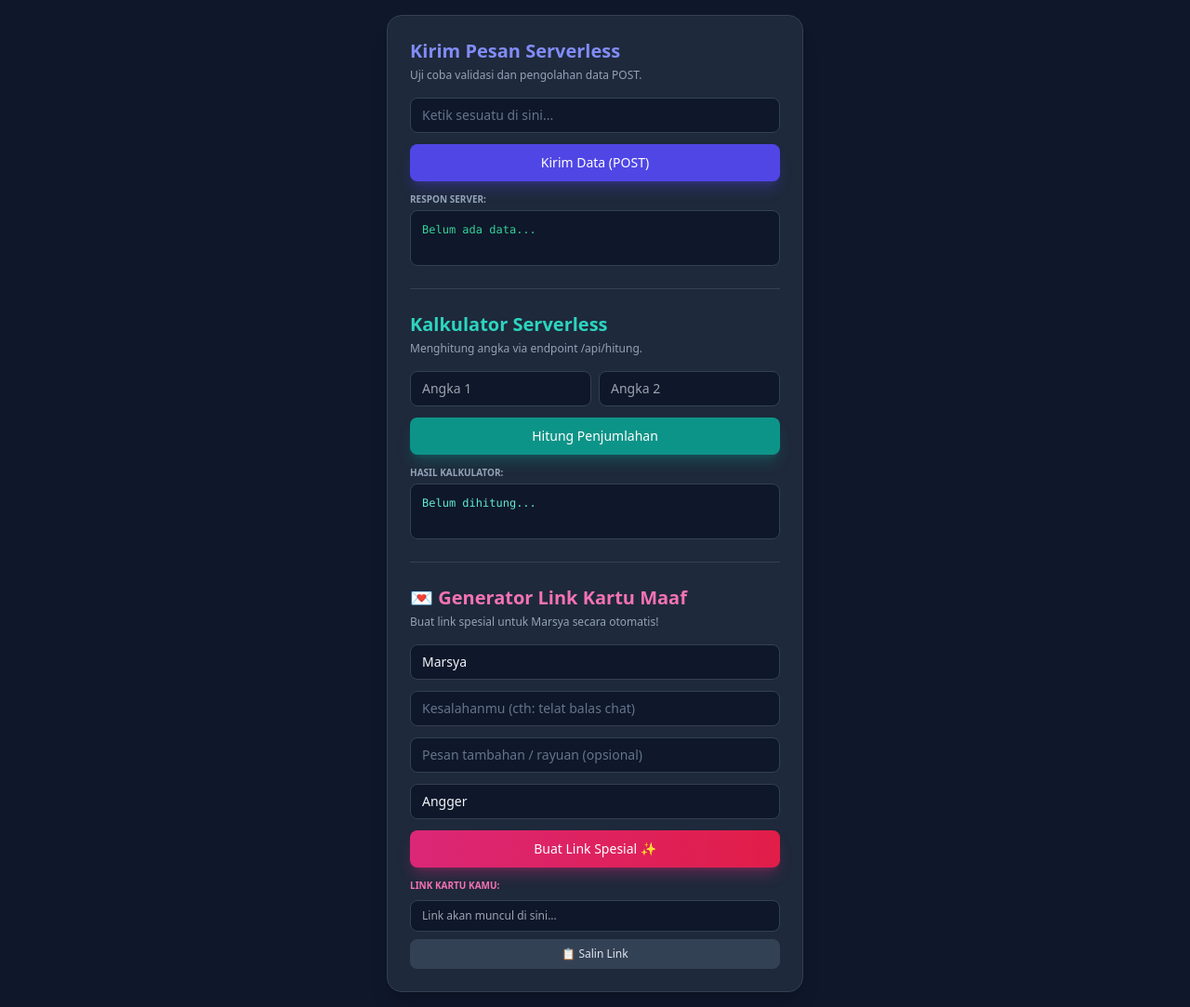
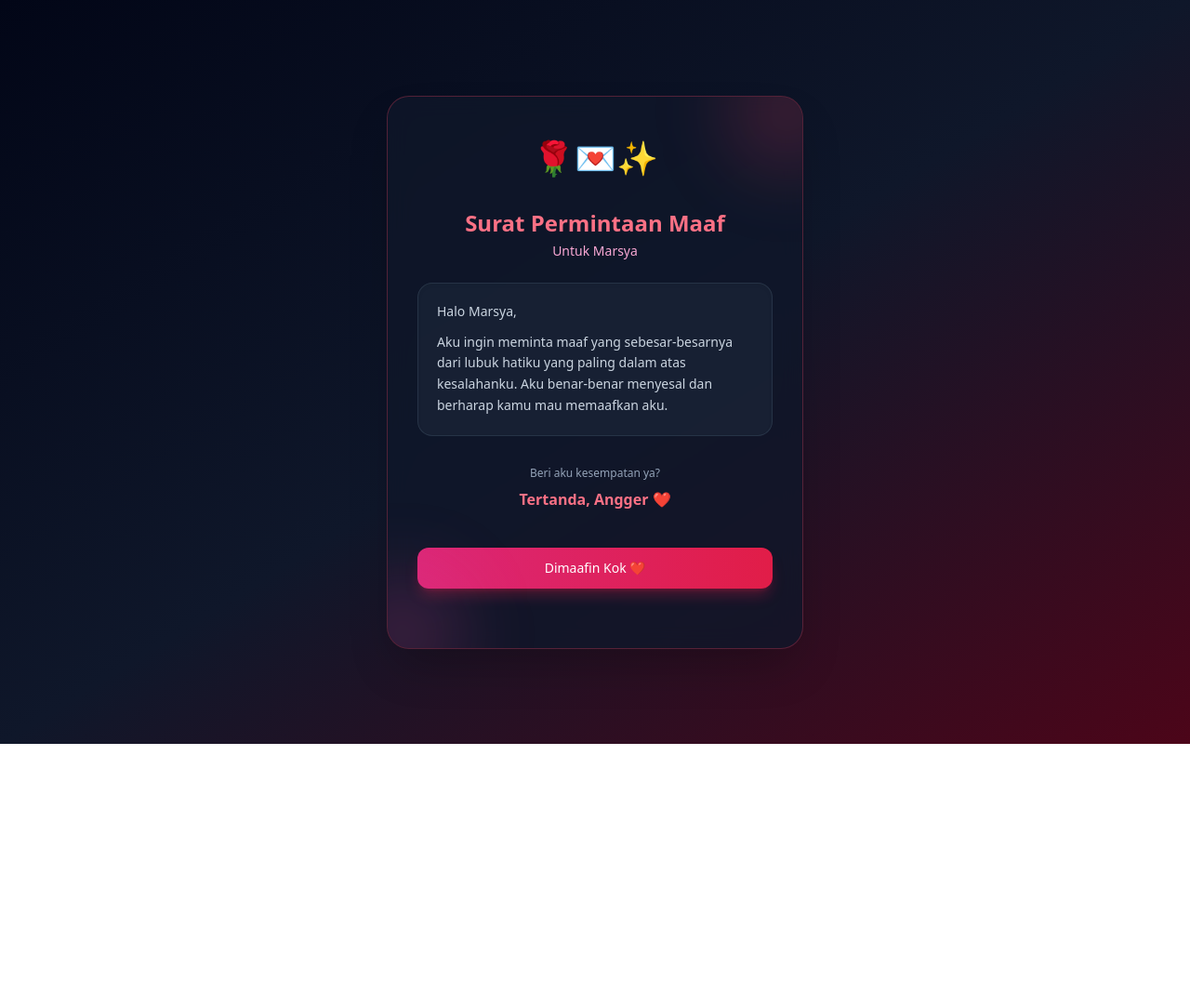
Before and after one commit to anggerkukuh9-create/serverless-baru, a plain HTML site: page kartu-maaf.html in a window 1280 px wide. Shown: the whole page at 93% size. After the commit the page ends 800 px from the top, so only its background shows below. Drawn offline with nearby package versions, Linux system fonts and the light colour scheme.

Commit message:
Update kartu-maaf.html

```diff
--- a/kartu-maaf.html
+++ b/kartu-maaf.html
@@ -3,162 +3,91 @@
 <head>
   <meta charset="UTF-8">
   <meta name="viewport" content="width=device-width, initial-scale=1.0">
-  <title>Aplikasi Serverless Modern</title>
+  <title>Sebuah Pesan Spesial Untukmu 💌</title>
   <script src="https://cdn.tailwindcss.com"></script>
 </head>
-<body class="bg-slate-900 text-slate-100 min-h-screen flex items-center justify-center p-4">
+<body class="bg-gradient-to-br from-slate-950 via-slate-900 to-rose-950 text-slate-100 min-h-screen flex items-center justify-center p-4">
 
-  <div class="bg-slate-800 p-6 rounded-2xl shadow-xl w-full max-w-md border border-slate-700 space-y-6">
+  <div class="bg-slate-900/80 backdrop-blur-md p-8 rounded-3xl shadow-2xl w-full max-w-md border border-rose-500/30 text-center space-y-6 relative overflow-hidden">
 
-    <!-- Bagian 1: Kirim Pesan -->
+    <!-- Hiasan Cahaya Latar Belakang -->
+    <div class="absolute -top-12 -right-12 w-32 h-32 bg-rose-500/20 rounded-full blur-2xl"></div>
+    <div class="absolute -bottom-12 -left-12 w-32 h-32 bg-pink-500/20 rounded-full blur-2xl"></div>
+
+    <!-- Header / Emoji -->
+    <div class="text-4xl animate-bounce">🌹💌✨</div>
+
     <div>
-      <h2 class="text-xl font-bold mb-1 text-indigo-400">Kirim Pesan Serverless</h2>
-      <p class="text-xs text-slate-400 mb-4">Uji coba validasi dan pengolahan data POST.</p>
-
-      <div class="space-y-3">
-        <input type="text" id="inputPesan" placeholder="Ketik sesuatu di sini..."
-          class="w-full px-3 py-2 bg-slate-900 border border-slate-700 rounded-lg focus:outline-none focus:border-indigo-500 text-slate-100 placeholder-slate-500 text-sm">
-
-        <button onclick="kirimData()"
-          class="w-full bg-indigo-600 hover:bg-indigo-500 text-white font-medium py-2.5 rounded-lg transition text-sm shadow-lg shadow-indigo-600/30">
-          Kirim Data (POST)
-        </button>
-      </div>
-
-      <div class="mt-3">
-        <span class="block text-[10px] font-semibold text-slate-400 uppercase mb-1">Respon Server:</span>
-        <pre id="hasilPesan" class="bg-slate-900 border border-slate-700 p-3 rounded-lg text-emerald-400 text-xs overflow-x-auto min-h-[60px]">Belum ada data...</pre>
-      </div>
+      <h1 class="text-2xl font-bold text-rose-400 mb-1">Surat Permintaan Maaf</h1>
+      <p id="teksPenerima" class="text-sm font-medium text-pink-300">Untuk Marsya</p>
     </div>
 
-    <hr class="border-slate-700">
-
-    <!-- Bagian 2: Kalkulator API -->
-    <div>
-      <h2 class="text-xl font-bold mb-1 text-teal-400">Kalkulator Serverless</h2>
-      <p class="text-xs text-slate-400 mb-4">Menghitung angka via endpoint /api/hitung.</p>
-
-      <div class="grid grid-cols-2 gap-2 mb-3">
-        <input type="number" id="angka1" placeholder="Angka 1"
-          class="w-full px-3 py-2 bg-slate-900 border border-slate-700 rounded-lg focus:outline-none focus:border-teal-500 text-slate-100 text-sm">
-        <input type="number" id="angka2" placeholder="Angka 2"
-          class="w-full px-3 py-2 bg-slate-900 border border-slate-700 rounded-lg focus:outline-none focus:border-teal-500 text-slate-100 text-sm">
-      </div>
-
-      <button onclick="hitungAngka()"
-        class="w-full bg-teal-600 hover:bg-teal-500 text-white font-medium py-2.5 rounded-lg transition text-sm shadow-lg shadow-teal-600/30">
-        Hitung Penjumlahan
-      </button>
-
-      <div class="mt-3">
-        <span class="block text-[10px] font-semibold text-slate-400 uppercase mb-1">Hasil Kalkulator:</span>
-        <pre id="hasilHitung" class="bg-slate-900 border border-slate-700 p-3 rounded-lg text-teal-300 text-xs overflow-x-auto min-h-[60px]">Belum dihitung...</pre>
-      </div>
+    <!-- Isi Kartu -->
+    <div class="bg-slate-800/60 border border-slate-700/60 p-5 rounded-2xl text-left space-y-3 text-sm text-slate-300 shadow-inner">
+      <p>Halo Marsya,</p>
+      <p id="teksIsi" class="leading-relaxed">
+        Aku ingin meminta maaf yang sebesar-besarnya dari lubuk hatiku yang paling dalam atas kesalahanku. Aku benar-benar menyesal dan berharap kamu mau memaafkan aku.
+      </p>
+      <p id="teksTambahanKustom" class="italic text-rose-300/90 text-xs hidden"></p>
     </div>
 
-    <hr class="border-slate-700">
+    <!-- Penutup & Pengirim -->
+    <div class="pt-2">
+      <p class="text-xs text-slate-400">Beri aku kesempatan ya?</p>
+      <p id="teksPengirim" class="text-base font-semibold text-rose-400 mt-2">Tertanda, Angger ❤️</p>
+    </div>
 
-    <!-- Bagian 3: Generator Link Kartu Maaf Spesial -->
-    <div>
-      <h2 class="text-xl font-bold mb-1 text-pink-400">💌 Generator Link Kartu Maaf</h2>
-      <p class="text-xs text-slate-400 mb-4">Buat link spesial untuk Marsya secara otomatis!</p>
-
-      <div class="space-y-3">
-        <input type="text" id="penerima" value="Marsya" placeholder="Nama Penerima"
-          class="w-full px-3 py-2 bg-slate-900 border border-slate-700 rounded-lg focus:outline-none focus:border-pink-500 text-slate-100 placeholder-slate-500 text-sm">
-        <input type="text" id="kesalahan" placeholder="Kesalahanmu (cth: telat balas chat)"
-          class="w-full px-3 py-2 bg-slate-900 border border-slate-700 rounded-lg focus:outline-none focus:border-pink-500 text-slate-100 placeholder-slate-500 text-sm">
-        <input type="text" id="pesanTambahan" placeholder="Pesan tambahan / rayuan (opsional)"
-          class="w-full px-3 py-2 bg-slate-900 border border-slate-700 rounded-lg focus:outline-none focus:border-pink-500 text-slate-100 placeholder-slate-500 text-sm">
-        <input type="text" id="pengirim" value="Angger" placeholder="Nama Pengirim"
-          class="w-full px-3 py-2 bg-slate-900 border border-slate-700 rounded-lg focus:outline-none focus:border-pink-500 text-slate-100 placeholder-slate-500 text-sm">
-
-        <button onclick="generateLink()"
-          class="w-full bg-gradient-to-r from-pink-600 to-rose-600 hover:from-pink-500 hover:to-rose-500 text-white font-medium py-2.5 rounded-lg transition text-sm shadow-lg shadow-pink-600/30">
-          Buat Link Spesial ✨
-        </button>
-      </div>
-
-      <div class="mt-3 space-y-2">
-        <span class="block text-[10px] font-semibold text-pink-400 uppercase">Link Kartu Kamu:</span>
-        <input type="text" id="hasilLink" readonly placeholder="Link akan muncul di sini..."
-          class="w-full px-3 py-2 bg-slate-900 border border-slate-700 rounded-lg text-rose-300 text-xs focus:outline-none">
-        <button onclick="salinLink()"
-          class="w-full bg-slate-700 hover:bg-slate-600 text-slate-200 font-medium py-2 rounded-lg transition text-xs">
-          📋 Salin Link
-        </button>
-      </div>
+    <!-- Tombol Interaksi Manis -->
+    <div class="pt-4 space-y-2">
+      <button onclick="terimaMaaf()" id="btnMaaf" class="w-full bg-gradient-to-r from-pink-600 to-rose-600 hover:from-pink-500 hover:to-rose-500 text-white font-medium py-3 rounded-xl transition shadow-lg shadow-rose-600/30 text-sm">
+        Dimaafin Kok ❤️
+      </button>
+      <p id="pesanBalasan" class="text-xs text-pink-400 font-medium h-6"></p>
     </div>
 
   </div>
 
   <script>
-    async function kirimData() {
-      const pesan = document.getElementById('inputPesan').value;
-      const kotakHasil = document.getElementById('hasilPesan');
-      if (!pesan.trim()) { kotakHasil.textContent = '⚠️ Pesan kosong!'; return; }
-      kotakHasil.textContent = 'Mengirim...';
-      try {
-        const respon = await fetch('/api/kirim-data', {
-          method: 'POST',
-          headers: { 'Content-Type': 'application/json' },
-          body: JSON.stringify({ pesanUser: pesan })
-        });
-        const data = await respon.json();
-        kotakHasil.textContent = JSON.stringify(data, null, 2);
-      } catch (e) { kotakHasil.textContent = '❌ Gagal.'; }
+    // Membaca parameter dari URL jika ada
+    const urlParams = new URLSearchParams(window.location.search);
+
+    const penerima = urlParams.get('penerima');
+    const kesalahan = urlParams.get('kesalahan');
+    const pesanTambahan = urlParams.get('pesan');
+    const pengirim = urlParams.get('pengirim');
+
+    // Jika ada parameter di URL, timpa nilai default Marsya & Angger
+    if (penerima) {
+      document.getElementById('teksPenerima').textContent = `Untuk ${penerima}`;
+      document.querySelector('.bg-slate-800/60 p:nth-child(1)').textContent = `Halo ${penerima},`;
     }
 
-    async function hitungAngka() {
-      const a1 = document.getElementById('angka1').value;
-      const a2 = document.getElementById('angka2').value;
-      const kotakHasil = document.getElementById('hasilHitung');
-      if (!a1 || !a2) { kotakHasil.textContent = '⚠️ Masukkan angka!'; return; }
-      kotakHasil.textContent = 'Menghitung...';
-      try {
-        const respon = await fetch(`/api/hitung?angka1=${a1}&angka2=${a2}`);
-        const data = await respon.json();
-        kotakHasil.textContent = JSON.stringify(data, null, 2);
-      } catch (e) { kotakHasil.textContent = '❌ Gagal.'; }
+    if (kesalahan || pengirim) {
+      let isi = "Aku ingin meminta maaf yang sebesar-besarnya dari lubuk hatiku yang paling dalam";
+      if (kesalahan) {
+        isi += ` atas kesalahanku terkait "${kesalahan}"`;
+      }
+      isi += ". Aku benar-benar menyesal dan berharap kamu mau memaafkan aku.";
+      document.getElementById('teksIsi').textContent = isi;
     }
 
-    function generateLink() {
-      const penerima = document.getElementById('penerima').value;
-      const kesalahan = document.getElementById('kesalahan').value;
-      const pesanTambahan = document.getElementById('pesanTambahan').value;
-      const pengirim = document.getElementById('pengirim').value;
-      const kotakLink = document.getElementById('hasilLink');
-
-      if (!penerima || !kesalahan || !pengirim) {
-        alert('Nama penerima, kesalahan, dan pengirim wajib diisi!');
-        return;
-      }
-
-      // Mengambil domain website saat ini secara otomatis
-      const domainBase = window.location.origin;
-
-      // Mengubah teks biasa menjadi format URL yang aman (otomatis menangani spasi)
-      const params = new URLSearchParams({
-        penerima: penerima,
-        kesalahan: kesalahan,
-        pesan: pesanTambahan,
-        pengirim: pengirim
-      });
-
-      const linkFinal = `${domainBase}/kartu-maaf.html?${params.toString()}`;
-      kotakLink.value = linkFinal;
+    if (pesanTambahan) {
+      const elTambahan = document.getElementById('teksTambahanKustom');
+      elTambahan.textContent = `"${pesanTambahan}"`;
+      elTambahan.classList.remove('hidden');
     }
 
-    function salinLink() {
-      const kotakLink = document.getElementById('hasilLink');
-      if (!kotakLink.value) {
-        alert('Buat linknya terlebih dahulu!');
-        return;
-      }
-      kotakLink.select();
-      kotakLink.setSelectionRange(0, 99999); // Untuk perangkat seluler
-      navigator.clipboard.writeText(kotakLink.value);
-      alert('Link berhasil disalin! Silakan paste (tempel) di WhatsApp untuk dikirim ke Marsya.');
+    if (pengirim) {
+      document.getElementById('teksPengirim').textContent = `Tertanda, ${pengirim} ❤️`;
+    }
+
+    // Fungsi interaktif tombol
+    function terimaMaaf() {
+      const btn = document.getElementById('btnMaaf');
+      const balasan = document.getElementById('pesanBalasan');
+
+      btn.style.display = 'none';
+      balasan.textContent = 'Yeay! Terima kasih banyak sudah memaafkan ya! 🥰✨';
     }
   </script>
 </body>
```
